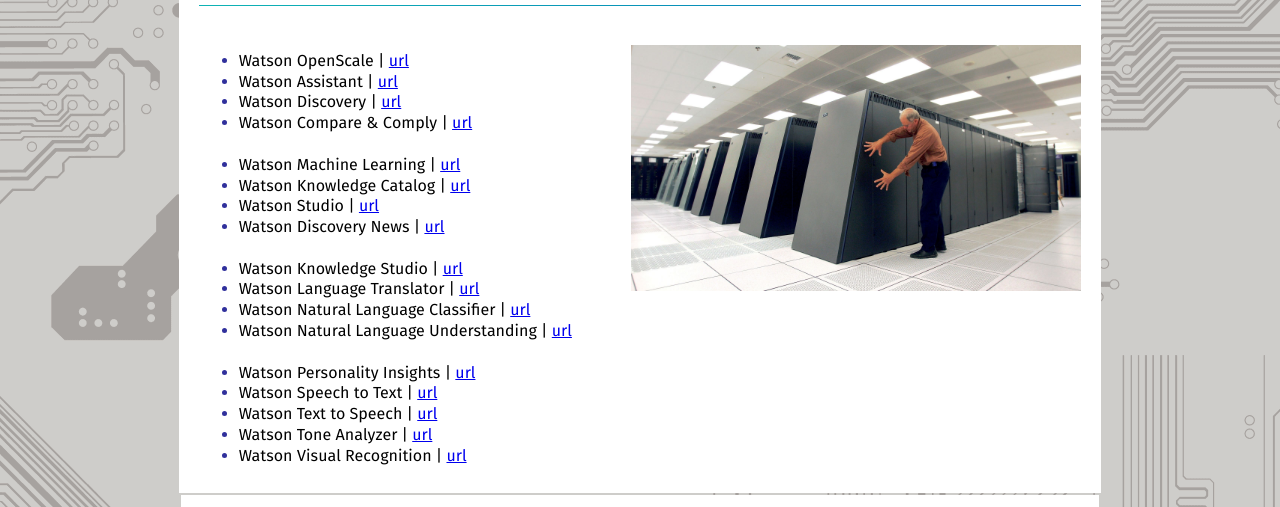
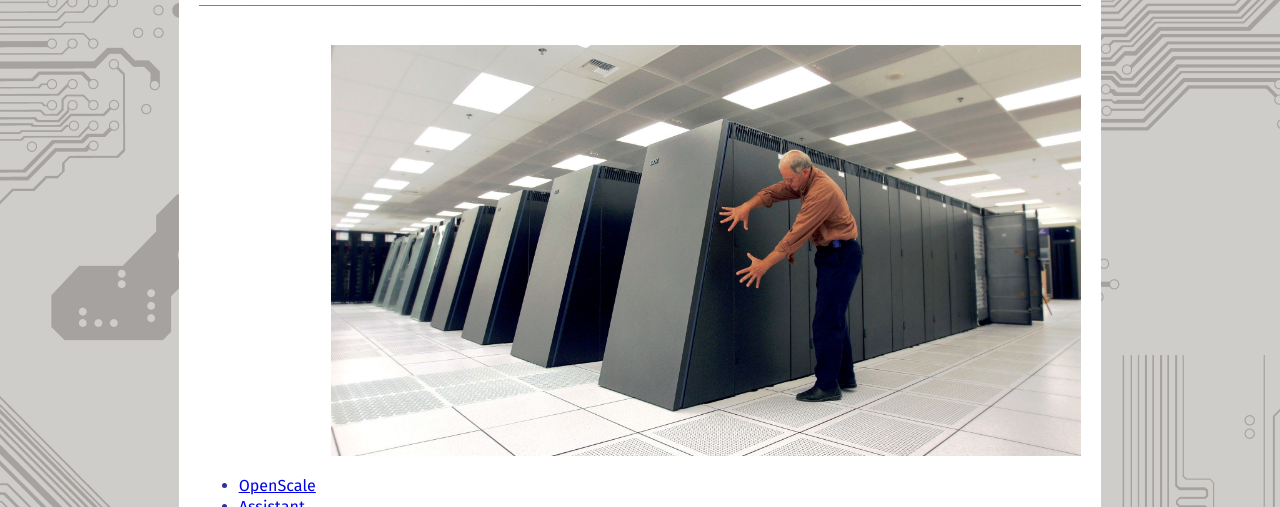
Before and after one commit to 2trvl/IBMsite, a plain HTML site: page products.html in a window 1280 px wide. Shown: the part 445-952 px from the top of the page. Drawn offline with Linux system fonts and the light colour scheme; files whose address does not match are found by name.

Commit message:
deletion of unnecessary pictures and products page changes

```diff
--- a/main.css
+++ b/main.css
@@ -31,10 +31,6 @@ td {
 
 li {
     color: rgb(48, 48, 156);
-}
-
-li span {
-    color: black;
 }
 
 @font-face {
--- a/products.html
+++ b/products.html
@@ -30,28 +30,28 @@
             <tr>
                 <td>
                     <hr><br>
-                    <img src="images/services-watson.jpg" width="450" class="center-img-b" align="right">
+                    <img src="images/services-watson.jpg" width="750" class="center-img-b" align="right">
                     <ul>
-                        <li><span>Watson OpenScale | <a href="https://www.ibm.com/cloud/watson-openscale/">url</a></span></li>
-                        <li><span>Watson Assistant | <a href="https://www.ibm.com/cloud/watson-assistant/">url</a></span></li>
-                        <li><span>Watson Discovery | <a href="https://www.ibm.com/watson/services/discovery/">url</a></span></li>
-                        <li><span>Watson Compare & Comply | <a href="https://www.ibm.com/cloud/compare-and-comply">url</a></span></li>
+                        <li><a href="https://www.ibm.com/cloud/watson-openscale/">OpenScale</a></li>
+                        <li><a href="https://www.ibm.com/cloud/watson-assistant/">Assistant</a></li>
+                        <li><a href="https://www.ibm.com/watson/services/discovery/">Discovery</a></li>
+                        <li><a href="https://www.ibm.com/cloud/compare-and-comply">Compare & Comply</a></li>
                         <br>
-                        <li><span>Watson Machine Learning | <a href="https://www.ibm.com/cloud/machine-learning">url</a></span></li>
-                        <li><span>Watson Knowledge Catalog | <a href="https://www.ibm.com/cloud/watson-knowledge-catalog">url</a></span></li>
-                        <li><span>Watson Studio | <a href="https://www.ibm.com/cloud/watson-studio">url</a></span></li>
-                        <li><span>Watson Discovery News | <a href="https://www.ibm.com/watson/services/discovery-news/">url</a></span></li>
+                        <li><a href="https://www.ibm.com/cloud/machine-learning">Machine Learning</a></li>
+                        <li><a href="https://www.ibm.com/cloud/watson-knowledge-catalog">Knowledge Catalog</a></li>
+                        <li><a href="https://www.ibm.com/cloud/watson-studio">Studio</a></li>
+                        <li><a href="https://www.ibm.com/watson/services/discovery-news/">Discovery News</a></li>
                         <br>
-                        <li><span>Watson Knowledge Studio | <a href="https://www.ibm.com/watson/services/knowledge-studio/">url</a></span></li>
-                        <li><span>Watson Language Translator | <a href="https://www.ibm.com/watson/services/language-translator/">url</a></span></li>
-                        <li><span>Watson Natural Language Classifier | <a href="https://www.ibm.com/watson/services/natural-language-classifier/">url</a></span></li>
-                        <li><span>Watson Natural Language Understanding | <a href="https://www.ibm.com/watson/services/natural-language-understanding/">url</a></span></li>
+                        <li><a href="https://www.ibm.com/watson/services/knowledge-studio/">Knowledge Studio</a></li>
+                        <li><a href="https://www.ibm.com/watson/services/language-translator/">Language Translator</a></li>
+                        <li><a href="https://www.ibm.com/watson/services/natural-language-classifier/">Natural Language Classifier</a></li>
+                        <li><a href="https://www.ibm.com/watson/services/natural-language-understanding/">Natural Language Understanding</a></li>
                         <br>
-                        <li><span>Watson Personality Insights | <a href="https://www.ibm.com/watson/services/personality-insights/">url</a></span></li>
-                        <li><span>Watson Speech to Text | <a href="https://www.ibm.com/watson/services/speech-to-text/">url</a></span></li>
-                        <li><span>Watson Text to Speech | <a href="https://www.ibm.com/watson/services/text-to-speech/">url</a></span></li>
-                        <li><span>Watson Tone Analyzer | <a href="https://www.ibm.com/watson/services/tone-analyzer/">url</a></span></li>
-                        <li><span>Watson Visual Recognition | <a href="https://www.ibm.com/watson/services/visual-recognition/">url</a></span></li>
+                        <li><a href="https://www.ibm.com/watson/services/personality-insights/">Personality Insights</a></li>
+                        <li><a href="https://www.ibm.com/watson/services/speech-to-text/">Speech to Text</a></li>
+                        <li><a href="https://www.ibm.com/watson/services/text-to-speech/">Text to Speech</a></li>
+                        <li><a href="https://www.ibm.com/watson/services/tone-analyzer/">Tone Analyzer</a></li>
+                        <li><a href="https://www.ibm.com/watson/services/visual-recognition/">Visual Recognition</a></li>
                     </ul>
                 </td>
             </tr>
```
Also changed, not shown: images/background-original.png (deleted), images/ibm-office-original.jpg (deleted), images/ibm-team-original.jpg (deleted), images/logo-watson-source.png (deleted), images/logo-watson1.png (deleted), images/note.txt (deleted), images/services-watson-original.jpg (deleted), 1 other file.
